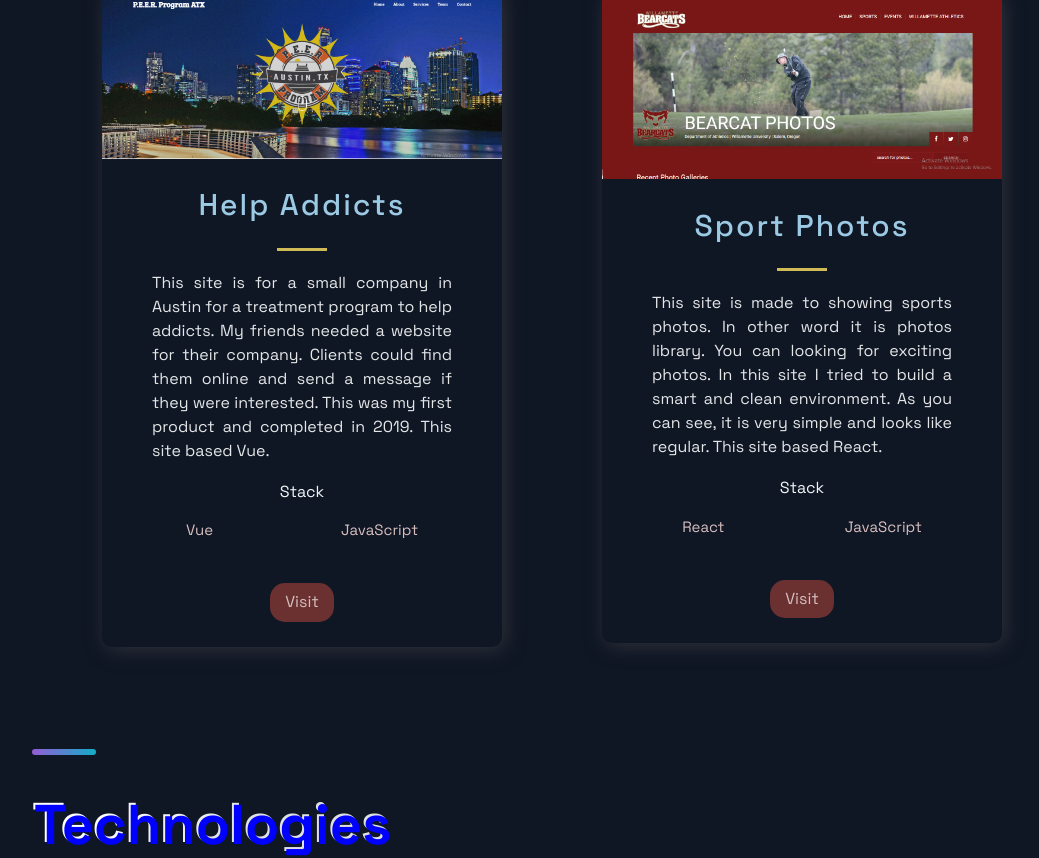
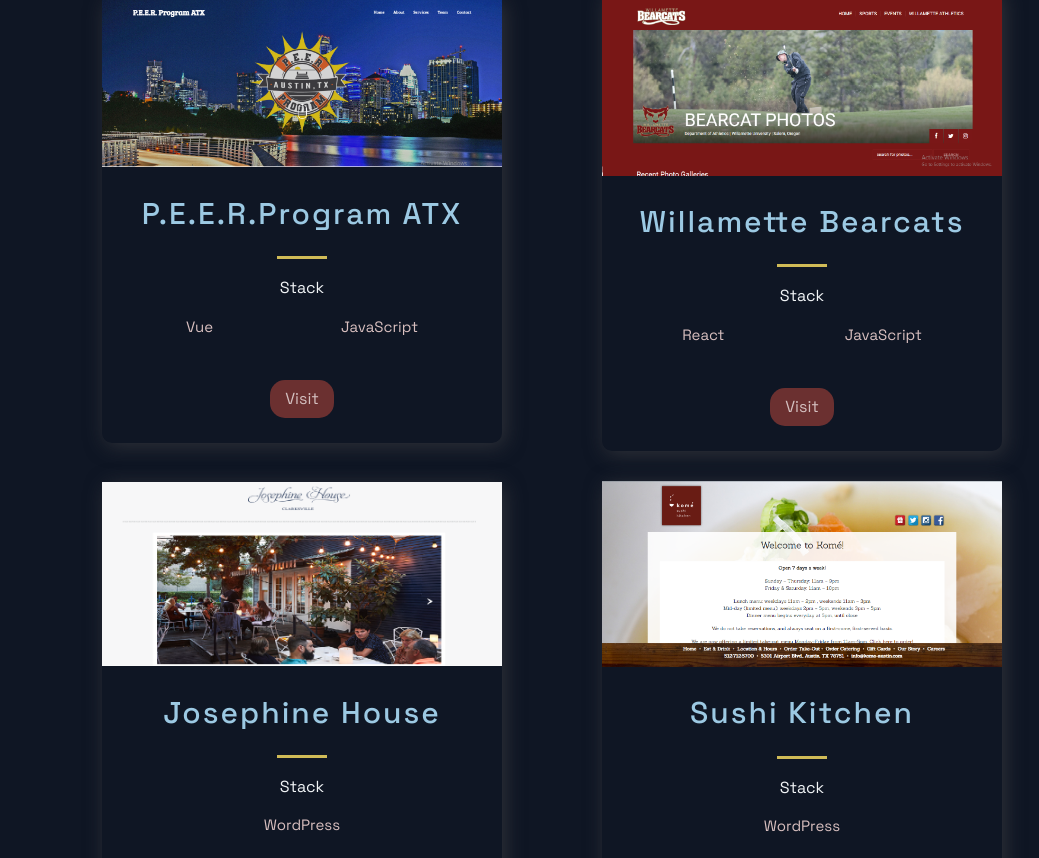
Before and after one commit to EdenSea333/portfolio_website, a Next.js app: page / in a window 1280 px wide. Shown: the part 845-1703 px from the top of the page, without its empty margins (88-1127 px from the left). Built offline with nearby package versions, Linux system fonts and the light colour scheme.

Commit message:
change style

```diff
--- a/src/components/Footer/Footer.js
+++ b/src/components/Footer/Footer.js
@@ -9,12 +9,12 @@ const Footer = () => {
     <FooterWrapper>
       <LinkList>
         <LinkColumn>
-          <LinkTitle>Call</LinkTitle>
-          <LinkItem href="tel:314-343-3432">512-228-6238</LinkItem>
+          <LinkTitle>Address</LinkTitle>
+          <LinkItem>Austin TX</LinkItem>
         </LinkColumn>
         <LinkColumn>
           <LinkTitle>Email</LinkTitle>
-          <LinkItem href="mailto:contact@jsmastery.com">
+          <LinkItem href=" brandon@imbrandon.io">
             brandon@imbrandon.io
           </LinkItem>
         </LinkColumn>
@@ -30,7 +30,7 @@ const Footer = () => {
           <SocialIcons href="https://www.linkedin.com/in/brandon-n-evans">
             <AiFillLinkedin size="3rem" />
           </SocialIcons>
-          <SocialIcons href="https://drive.google.com/file/d/1rK5C0eR-DCtIGus6p46lHNG7FmJj3Dl2/view?usp=sharing">
+          <SocialIcons href="/">
             <AiFillInstagram size="3rem" />
           </SocialIcons>
         </SocialContainer>
--- a/src/components/Footer/FooterStyles.js
+++ b/src/components/Footer/FooterStyles.js
@@ -144,11 +144,11 @@ export const LinkColumn = styled.div`
 `
 export const LinkTitle = styled.h4`
 	font-style: normal;
-	font-weight: 600;
-	font-size: 12px;
+	font-weight: 400;
+	font-size: 24px;
 	line-height: 24px;
 	text-transform: uppercase;
-	color: rgba(255, 255, 255, 0.4);
+	color: rgba(255, 255, 255, 0.6);
 	margin-bottom: 16px;
 
 	@media ${props => props.theme.breakpoints.sm} {
--- a/src/components/Header/Header.js
+++ b/src/components/Header/Header.js
@@ -38,7 +38,7 @@ const Header = () => (
       <SocialIcons href="https://www.linkedin.com/in/brandon-n-evans">
         <AiFillLinkedin size="3rem" />
       </SocialIcons>
-      <SocialIcons href="https://drive.google.com/file/d/1rK5C0eR-DCtIGus6p46lHNG7FmJj3Dl2/view?usp=sharing">
+      <SocialIcons href="/">
         <AiFillInstagram size="3rem" />
       </SocialIcons>
     </Div3>
--- a/src/components/Hero/Hero.js
+++ b/src/components/Hero/Hero.js
@@ -13,7 +13,7 @@ const Hero = (props) => (
           My Personal Portfolio
         </SectionTitle>
         <SectionText>
-          I am a versatile developer with a passion for solving complex problems and creating efficient and scalable web applications.
+          As a full-stack senior developer, I sepecialize in web app development using a wide range of technology.
         </SectionText>
         <Button onClick={props.handleClick}>More</Button>
       </LeftSection>
--- a/src/components/Projects/Projects.js
+++ b/src/components/Projects/Projects.js
@@ -17,7 +17,7 @@ const Projects = () => (
               <HeaderThree title>{p.title}</HeaderThree>
               <Hr />
             </TitleContent>
-            <CardInfo className="card-info">{p.description}</CardInfo>
+            {/*  <CardInfo className="card-info">{p.description}</CardInfo> */}
             <div>
               <TitleContent>Stack</TitleContent>
               <TagList>
--- a/src/constants/constants.js
+++ b/src/constants/constants.js
@@ -1,19 +1,35 @@
 export const projects = [
   {
-    title: 'Help Addicts',
-    description: "This site is for a small company in Austin for a treatment program to help addicts. My friends needed a website for their company. Clients could find them online and send a message if they were interested. This was my first product and completed in 2019. This site based Vue. ",
+    title: 'P.E.E.R.Program ATX',
+    description: "This site is for a small company in Austin for a treatment program to help addicts. They needed a website for their business. Customers could find them online and send a message if that interested them. It was my first product, which was finished in 2019. It is based on Vue.",
     image: '/images/vue.png',
     tags: ['Vue', 'JavaScript'],
     visit: 'https://peerprogramatx.com/',
     id: 0,
   },
   {
-    title: 'Sport Photos',
-    description: "This site is made to showing sports photos. In other word it is photos library. You can looking for exciting photos. In this site I tried to build a smart and clean environment. As you can see, it is very simple and looks like regular. This site based React.",
+    title: 'Willamette Bearcats',
+    description: "This website is designed to show sports pictures. In other words, it's the photograph library. You can search for exciting photographs. On this website, I tried to create an intelligent and clean environment. As you can see, it is very simple and looks quite regular. It is based on React.",
     image: '/images/sports_photos.png',
     tags: ['React', 'JavaScript'],
     visit: 'https://photos.wubearcats.com/',
     id: 1,
+  },
+  {
+    title: 'Josephine House',
+    description: "It's a tiny restaurant in Austin. The design of the site is not great, but it provides convenience. Guests can order from this website. Using this site, the restaurant import was increased 1.5 times.This site based on WordPress.",
+    image: '/images/josephine_house.png',
+    tags: ['WordPress'],
+    visit: 'https://josephineofaustin.com/',
+    id: 2,
+  },
+  {
+    title: 'Sushi Kitchen',
+    description: "That's a small restaurant in Austin. This website provides food listing and advertising. This website looks like simple and clean. Customers can join other restaurants through this site. They can find food they want details. It is based on WordPress.",
+    image: '/images/Kome_Sushi.png',
+    tags: ['WordPress'],
+    visit: 'https://www.kome-austin.com/miso/',
+    id: 2,
   },
 ];
 
--- a/src/styles/GlobalComponents/index.js
+++ b/src/styles/GlobalComponents/index.js
@@ -27,7 +27,7 @@ export const Section = styled.section`
 export const SectionTitle = styled.h2`
   font-weight: 800;
   font-size: ${(props) => props.main ? '65px' : '56px'};
-  text-shadow: 2px 2px blue;
+  text-shadow: 2px 2px #945DD6;
   line-height: ${(props) => props.main ? '72px' : '56px'};
   width: max-content;
   max-width: 100%;
```
Also changed, not shown: public/images/Kome_Sushi.png (added), public/images/josephine_house.png (added).
